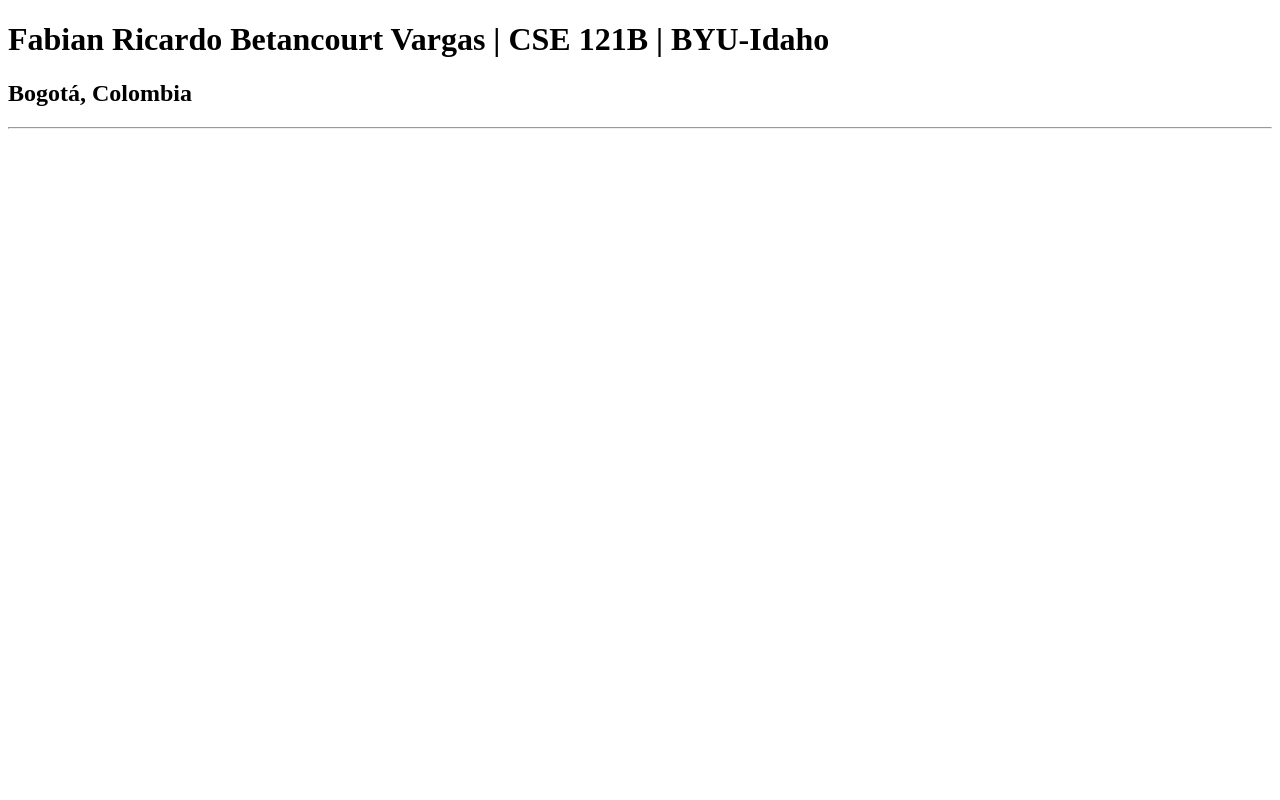
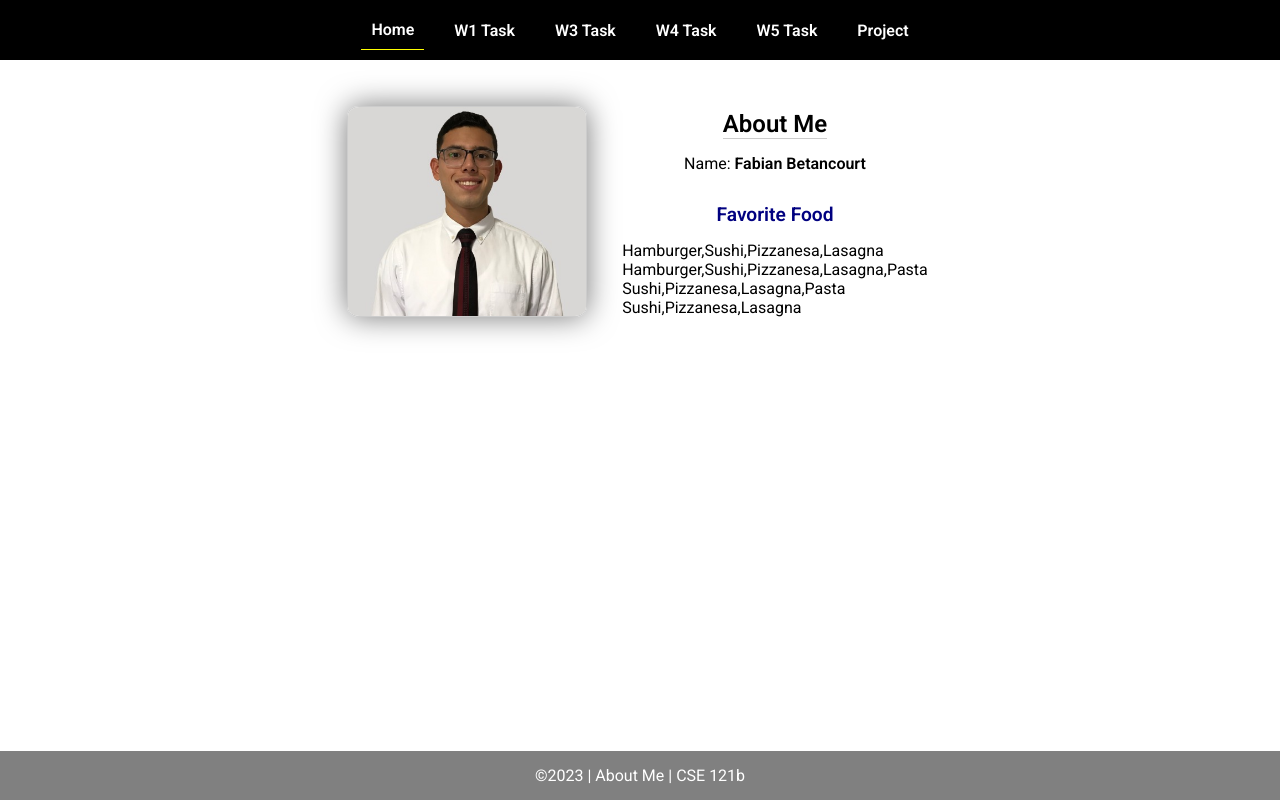
Before and after one commit to fabianrbv/cse121b, a plain HTML site: page index.html in a window 1280 px wide. Drawn offline with Linux system fonts and the light colour scheme.

Commit message:
new changes

```diff
--- a/index.html
+++ b/index.html
@@ -1,18 +1,45 @@
 <!DOCTYPE html>
 <html lang="en">
+
 <head>
-    <meta charset="UTF-8">
-    <meta http-equiv="X-UA-Compatible" content="IE=edge">
-    <meta name="viewport" content="width=device-width, initial-scale=1.0">
-    <title>Fabian Ricardo Betancourt Vargas | CSE 121B | BYU-Idaho</title>
+  <meta charset="UTF-8">
+  <meta name="viewport" content="width=device-width, initial-scale=1.0">
+  <title>About Me | CSE 121b | W02: Programming Tasks</title>
+  <link rel="preconnect" href="https://fonts.googleapis.com">
+  <link rel="preconnect" href="https://fonts.gstatic.com" crossorigin>
+  <link href="https://fonts.googleapis.com/css2?family=Roboto:wght@400;600&display=swap"
+    rel="stylesheet">
+  <link rel="stylesheet" href="styles/main.css">
 </head>
+
 <body>
-    <h1>
-        Fabian Ricardo Betancourt Vargas | CSE 121B | BYU-Idaho
-    </h1>
-    <h2>
-        Bogotá, Colombia
-    </h2>
-    <hr>
+  <nav>
+    <ul id="menu">
+      <li><a id="toggleMenu">&equiv;</a></li>
+      <li><a href="index.html" class="active">Home</a></li>
+      <li><a href="w01-task.html">W1 Task</a></li>
+      <li><a href="w03-task.html">W3 Task</a></li>
+      <li><a href="w04-task.html">W4 Task</a></li>
+      <li><a href="w05-task.html">W5 Task</a></li>
+      <li><a href="project.html">Project</a></li>
+    </ul>
+  </nav>
+  <main id="home">
+    <picture>
+      <img src="images/placeholder.png" alt="Placeholder Image">
+    </picture>
+    <section>
+      <h1>About Me</h1>
+      <div class="info">Name: <span id="name"></span></div>
+      <h2>Favorite Food</h2>
+      <div class="block" id="food"></div>
+    </section>
+  </main>
+  <footer>
+    &copy;<span id="year"></span> | About Me | CSE 121b
+  </footer>
+  <script src="scripts/main.js"></script>
+  <script src="scripts/w02-task.js"></script>
 </body>
+
 </html>
--- /dev/null
+++ b/scripts/main.js
@@ -0,0 +1,9 @@
+// copyright year
+document.querySelector('#year').textContent = new Date().getFullYear();
+
+// toggle menu in small view
+const toggleMenu = () => {
+    document.querySelector('#menu').classList.toggle('open');
+}
+
+document.querySelector('#toggleMenu').addEventListener('click', toggleMenu);
--- /dev/null
+++ b/scripts/w02-task.js
@@ -0,0 +1,36 @@
+/* W02-Task - Profile Home Page */
+
+/* Step 1 - Setup type tasks - no code required */
+
+/* Step 2 - Variables */
+
+let fullName = "Fabian Betancourt";
+let currentYear = new Date().getFullYear();
+let profilePicture = "images/Foto.jpeg";
+
+/* Step 3 - Element Variables */
+
+const nameElement = document.getElementById("name");
+const foodElement = document.getElementById("food");
+const yearElement = document.querySelector("#year");
+const imageElement = document.querySelector("img");
+
+/* Step 4 - Adding Content */
+
+nameElement.innerHTML = "<strong>" + fullName + "</strong>";
+// nameElement.innerHTML = '<strong>${fullName}</strong>';  // I did not understand why it did not work using this
+yearElement.textContent = currentYear;
+imageElement.setAttribute("src", profilePicture);
+imageElement.setAttribute("alt", `Profile image of ${fullName}`);
+
+/* Step 5 - Array */
+
+let favFood = ["Hamburger", "Sushi", "Pizzanesa", "Lasagna"];
+foodElement.innerHTML = favFood;
+favFood.push("Pasta");
+foodElement.innerHTML += "<br>" + favFood;
+// foodElement.innerHTML += `<br>&{favFood}`; it did not work using this code
+favFood.shift();
+foodElement.innerHTML += "<br>" + favFood;
+favFood.pop();
+foodElement.innerHTML += "<br>" + favFood;
--- /dev/null
+++ b/styles/main.css
@@ -0,0 +1,157 @@
+/* Universal Selector */
+* {
+    margin: 0;
+    padding: 0;
+    box-sizing: border-box;
+}
+
+/* HTML Selectors */
+body {
+    font-family: 'Roboto', Helvetica, sans-serif;
+}
+
+nav {
+    background-color: black;
+    width: 100%;
+    position: fixed;
+    top: 0;
+}
+
+nav ul {
+    display: flex;
+    flex-direction: column;
+    align-items: center;
+    max-width: fit-content;
+    margin: 0 auto;
+}
+
+nav ul li {
+    flex: 1 1 auto;
+}
+
+nav ul li:first-child {
+    display: block;
+    font-size: 2rem;
+}
+
+nav ul li:first-child a {
+    padding: 1px 10px;
+}
+
+nav ul li {
+    display: none;
+    list-style: none;
+    margin: 10px;
+}
+
+nav ul li a {
+    display: block;
+    padding: 10px;
+    text-decoration: none;
+    font-weight: 600;
+    color: white;
+    text-align: center;
+}
+
+nav ul li a:hover {
+    background-color: #efefef;
+    color: black;
+}
+
+h1, h2 {
+    text-align: center;
+    margin-bottom: 15px;
+
+}
+
+h1 {
+border-bottom: 1px solid #ccc;
+}
+
+h2 {
+    font-size: 1.2rem;
+    color: navy;
+    text-align: center;
+    margin-top: 30px;
+}
+
+main {
+    margin-top: 125px;
+    display: grid;
+    grid-template-columns: 1fr;
+    grid-gap: 20px;
+    align-items: center;
+    justify-content: center;
+}
+
+picture {
+    margin: 0 auto;
+}
+
+picture img {
+    width: 240px;
+    height: auto;
+    border-radius: 5%;
+    border: 1px solid #ccc;
+    box-shadow: 0 0 30px #777;
+}
+
+section {
+    display: flex;
+    flex-direction: column;
+    align-items: center;
+    margin: 10px
+}
+
+label {
+    margin: 15px 0;
+}
+
+footer {
+    background-color: gray;
+    color: white;
+    padding: 15px;
+    text-align: center;
+    width: 100%;
+    position: fixed;
+    bottom: 0;
+}
+
+/* Class Selectors */
+.active {
+    border-bottom: 1px solid yellow;
+}
+
+.open li {
+    display: block;
+}
+
+.block {
+    display: block;
+}
+
+/* ID Selectors */
+
+/* Media Queries */
+@media only screen and (min-width: 32.5em) {
+    nav ul {
+        flex-direction: row;
+    }
+
+    nav ul li:first-child {
+        display: none;
+    }
+
+    nav ul li {
+        display: block;
+    }
+
+    main {
+        margin: 100px auto 20px;
+        grid-template-columns: 250px 1fr;
+        max-width: -moz-fit-content;
+        max-width: fit-content;
+
+    }
+
+}
```
Also changed, not shown: index-old.html (added, +18 -0 lines), images/Foto.jpeg (added).
